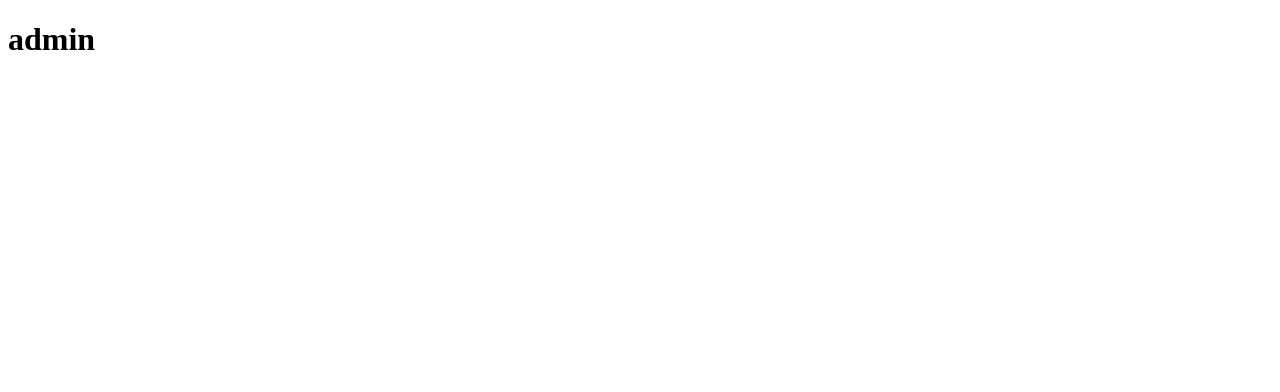
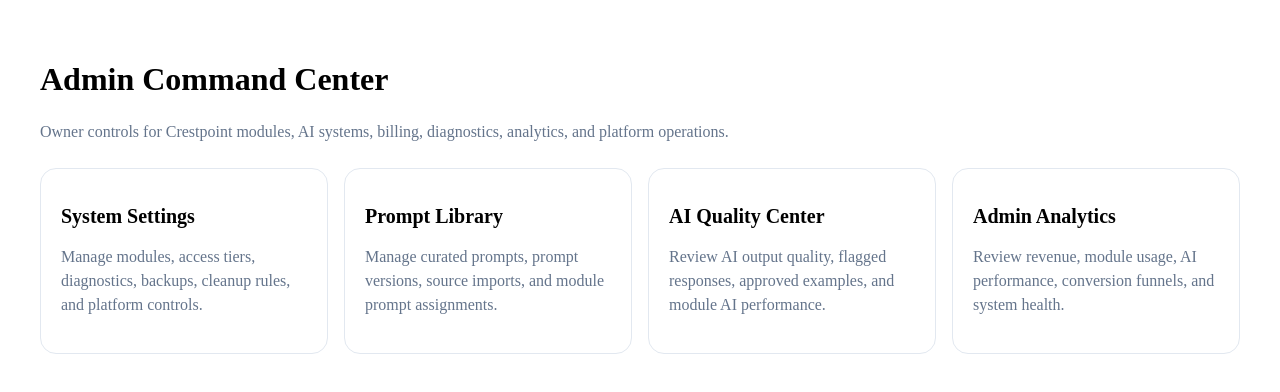
Before and after one commit to mike41192/Crestpoint-solutions-modular-v2, a Next.js app: page /admin in a window 1280 px wide. Shown: the top 392 px of the page. Built offline with nearby package versions, Linux system fonts and the light colour scheme.

Commit message:
Phase 93: complete admin command center page

```diff
--- a/src/app/admin/page.tsx
+++ b/src/app/admin/page.tsx
@@ -1,7 +1,69 @@
-export default function Page() {
+import { PageHeader } from "@/components/layout/PageHeader"
+import { SectionCard } from "@/components/layout/SectionCard"
+
+const adminSections = [
+  {
+    title: "System Settings",
+    description:
+      "Manage modules, access tiers, diagnostics, backups, cleanup rules, and platform controls.",
+    href: "/admin/settings",
+  },
+  {
+    title: "Prompt Library",
+    description:
+      "Manage curated prompts, prompt versions, source imports, and module prompt assignments.",
+    href: "/admin/prompt-library",
+  },
+  {
+    title: "AI Quality Center",
+    description:
+      "Review AI output quality, flagged responses, approved examples, and module AI performance.",
+    href: "/admin/ai-quality",
+  },
+  {
+    title: "Admin Analytics",
+    description:
+      "Review revenue, module usage, AI performance, conversion funnels, and system health.",
+    href: "/admin/analytics",
+  },
+]
+
+export default function AdminHomePage() {
   return (
-    <main>
-      <h1>admin</h1>
+    <main style={{ padding: "32px" }}>
+      <PageHeader
+        title="Admin Command Center"
+        description="Owner controls for Crestpoint modules, AI systems, billing, diagnostics, analytics, and platform operations."
+      />
+
+      <section
+        style={{
+          display: "grid",
+          gap: "16px",
+          gridTemplateColumns: "repeat(auto-fit, minmax(260px, 1fr))",
+        }}
+      >
+        {adminSections.map((section) => (
+          <a
+            key={section.href}
+            href={section.href}
+            style={{
+              textDecoration: "none",
+              color: "inherit",
+            }}
+          >
+            <SectionCard>
+              <h2 style={{ fontSize: "20px", fontWeight: 700 }}>
+                {section.title}
+              </h2>
+
+              <p style={{ marginTop: "8px", color: "#64748b", lineHeight: 1.5 }}>
+                {section.description}
+              </p>
+            </SectionCard>
+          </a>
+        ))}
+      </section>
     </main>
   )
 }
```
